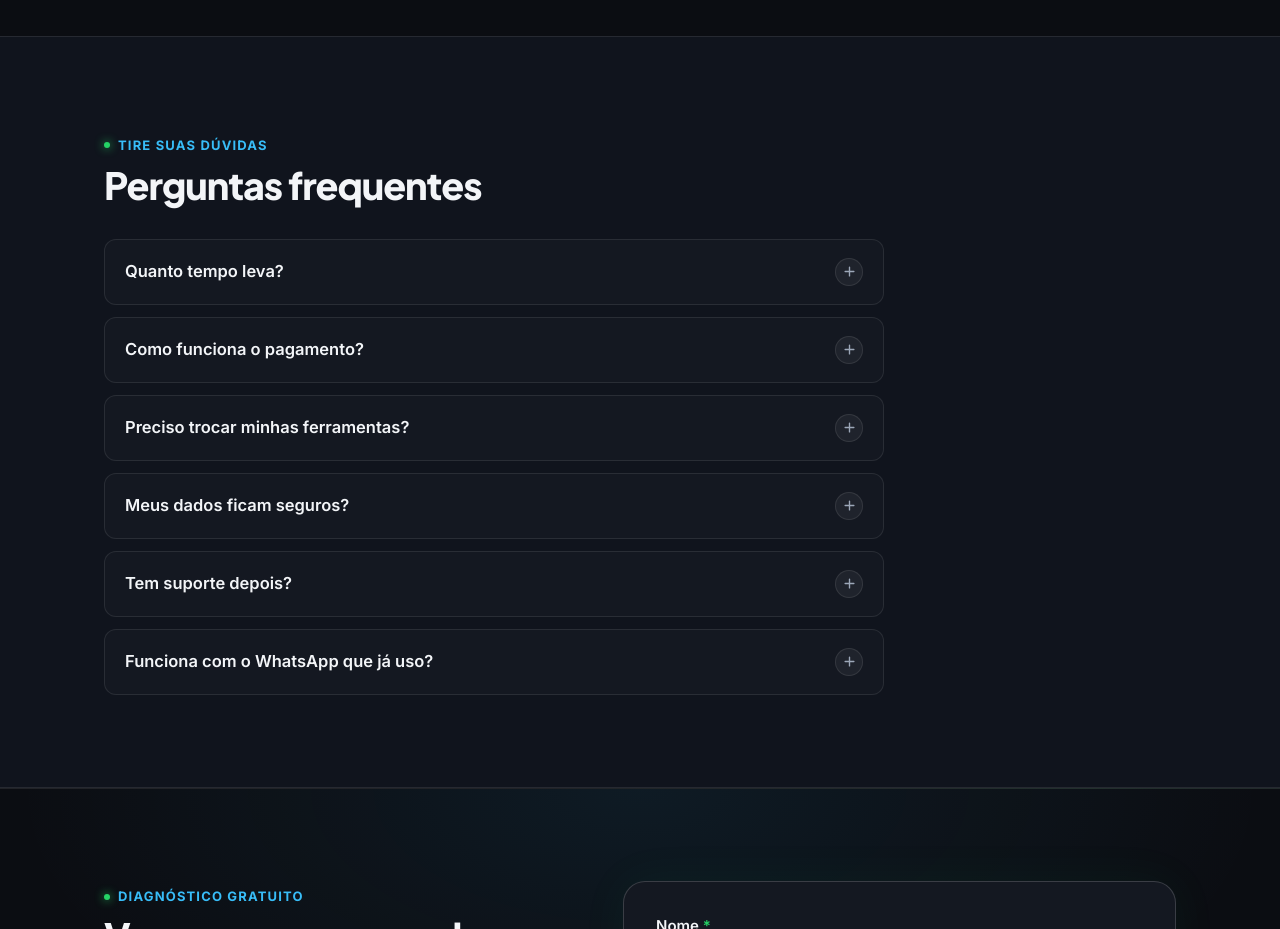
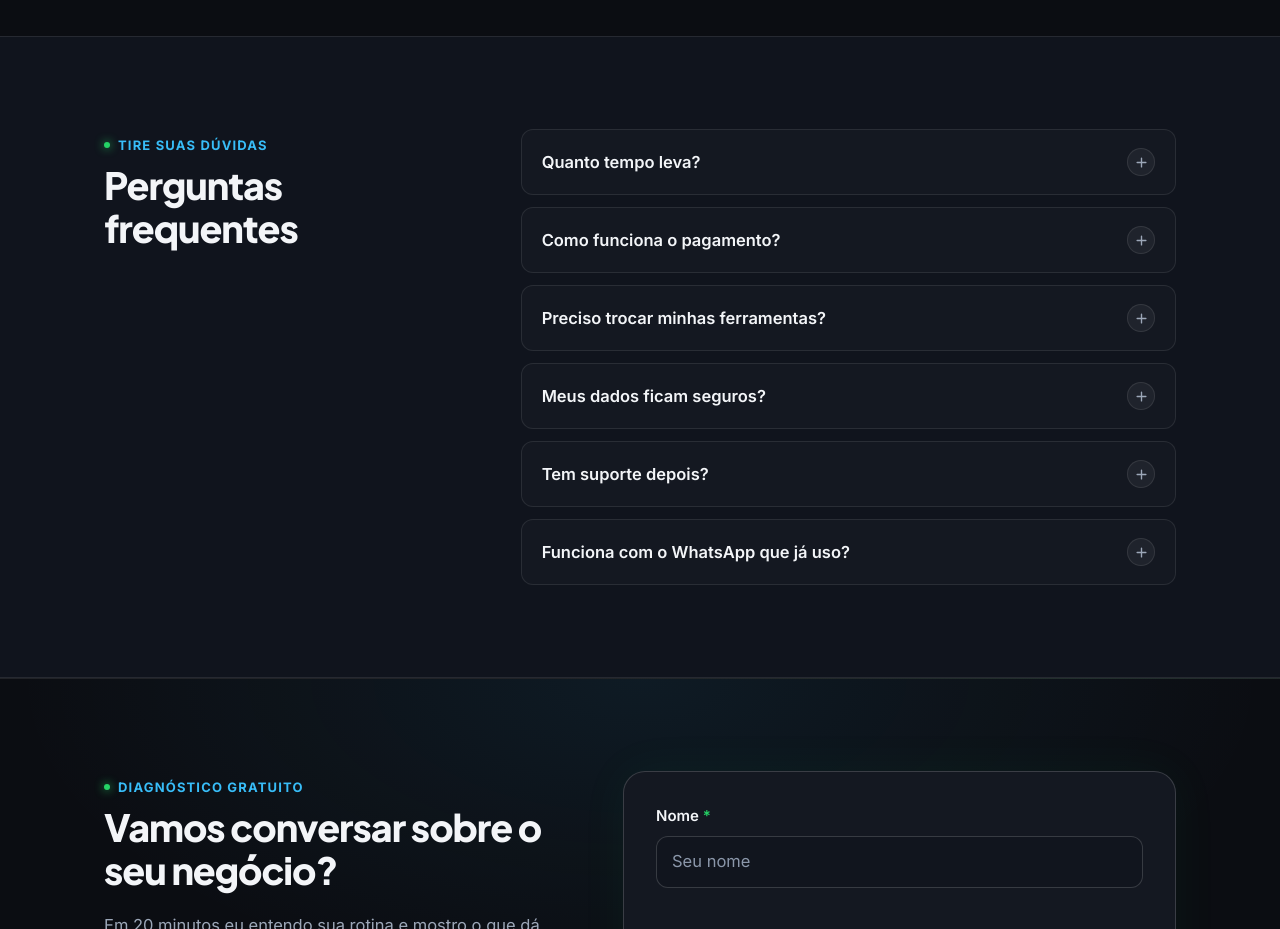
Before and after one commit to eltoncelestino/portfolio, a plain HTML site: page index.html in a window 1280 px wide. Shown: the part 6780-7709 px from the top of the page. Drawn offline with Linux system fonts and the light colour scheme; animation ran at ten frames a second.

Commit message:
style: alinha secao de perguntas frequentes em layout de duas colunas

```diff
--- a/index.html
+++ b/index.html
@@ -267,7 +267,7 @@
 
     <!-- 8. Perguntas frequentes (Escuro elevado) -->
     <section class="sec-alt" id="faq">
-      <div class="wrap">
+      <div class="wrap faq-layout">
         <div class="sec-head">
           <span class="eyebrow">Tire suas dúvidas</span>
           <h2>Perguntas frequentes</h2>
--- a/styles.css
+++ b/styles.css
@@ -1773,10 +1773,21 @@ section {
 }
 
 /* ===== FAQ (Acordeão acessível) ===== */
+.faq-layout {
+  display: grid;
+  grid-template-columns: 1fr;
+  gap: var(--space-5);
+  align-items: start;
+}
+
+.faq-layout .sec-head {
+  margin-bottom: 0;
+}
+
 .faq-list {
   display: grid;
   gap: var(--space-3);
-  max-width: 780px;
+  width: 100%;
 }
 
 .faq-item {
@@ -2559,6 +2570,16 @@ dialog::backdrop {
     grid-template-columns: repeat(3, minmax(0, 1fr));
   }
 
+  .faq-layout {
+    grid-template-columns: 0.72fr 1.28fr;
+    gap: var(--space-7);
+  }
+
+  .faq-layout .sec-head {
+    position: sticky;
+    top: calc(var(--header-h) + 32px);
+  }
+
   /* Sticky Horizontal Scroll no Desktop (>= 980px) */
   .projects-sticky {
     position: sticky;
```
